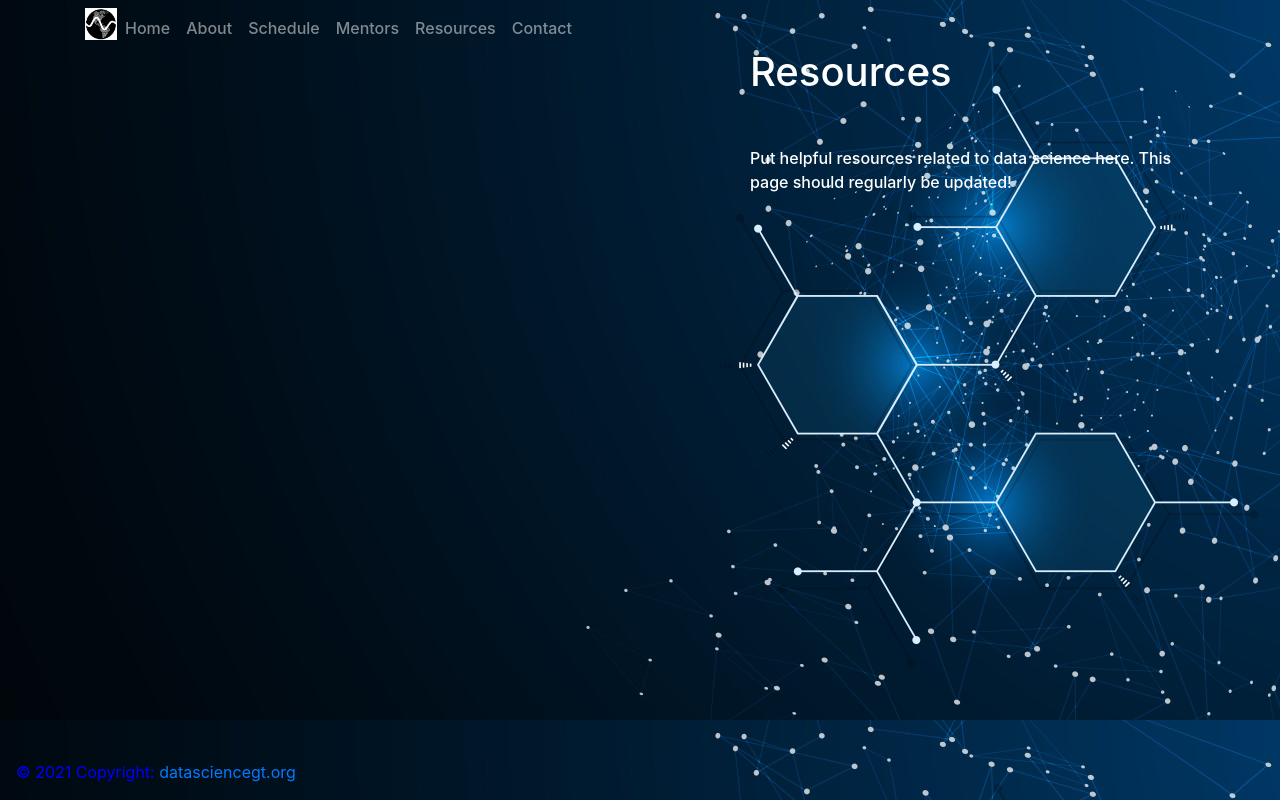
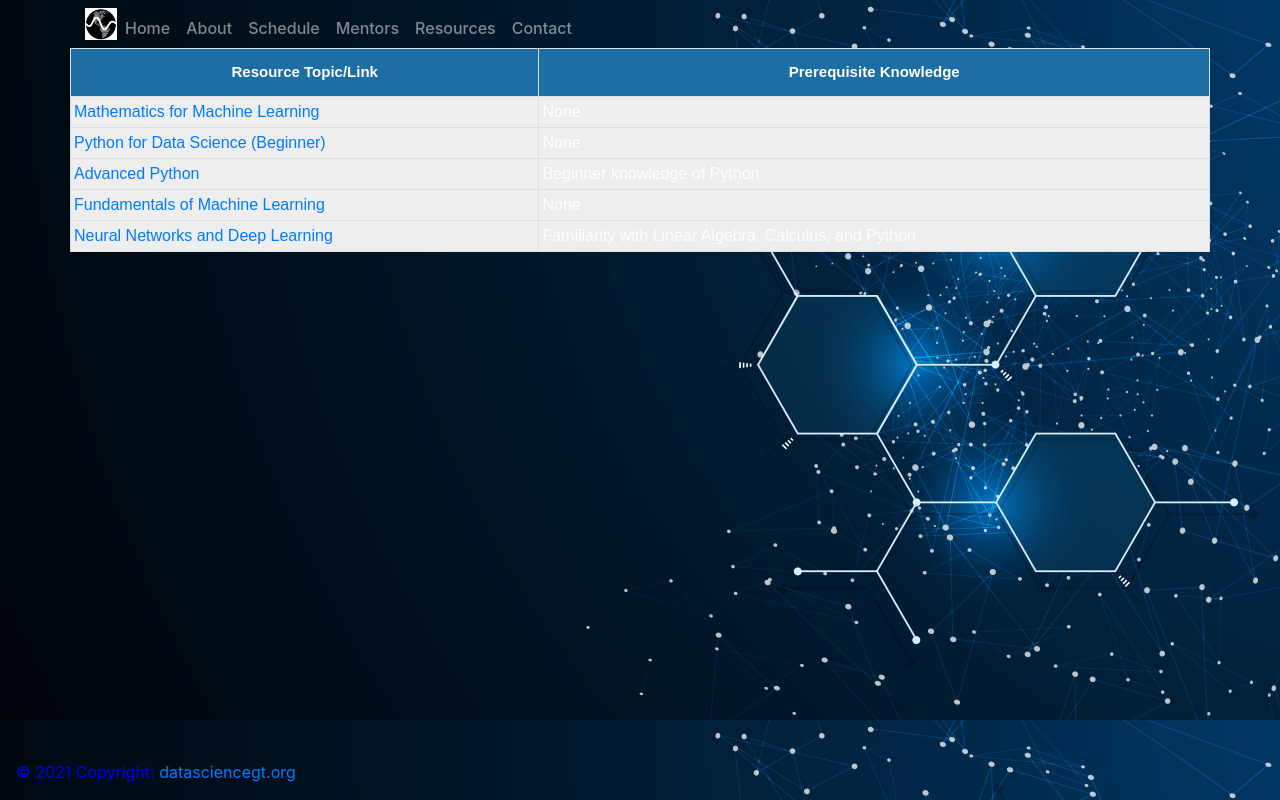
Before and after one commit to DSGT-Bootcamp/DSGTBootcampWebpage, a React (Create React App) app: page /resources in a window 1280 px wide. Built offline with nearby package versions, Linux system fonts and the light colour scheme.

Commit message:
Update Resource.js

```diff
--- a/src/components/Resource.js
+++ b/src/components/Resource.js
@@ -1,5 +1,5 @@
 import React from 'react';
-import Slide from 'react-reveal/Slide';
+import ResourceTable from "./ResourceTable";
 class Resource extends React.Component {
   render() {
     return (
@@ -8,13 +8,7 @@ class Resource extends React.Component {
           <div class="row align-items-center my-5">
             <div class="col-lg-7">
             </div>
-            <div class="col-lg-5">
-              <Slide down><h1 class="font-weight-light">Resources</h1></Slide>
-              <p>
-              <Slide down>Put helpful resources related to data science here. This page should regularly be updated!</Slide>
-              </p>
-
-            </div>
+            <ResourceTable/>
           </div>
         </div>
       </div>
```
